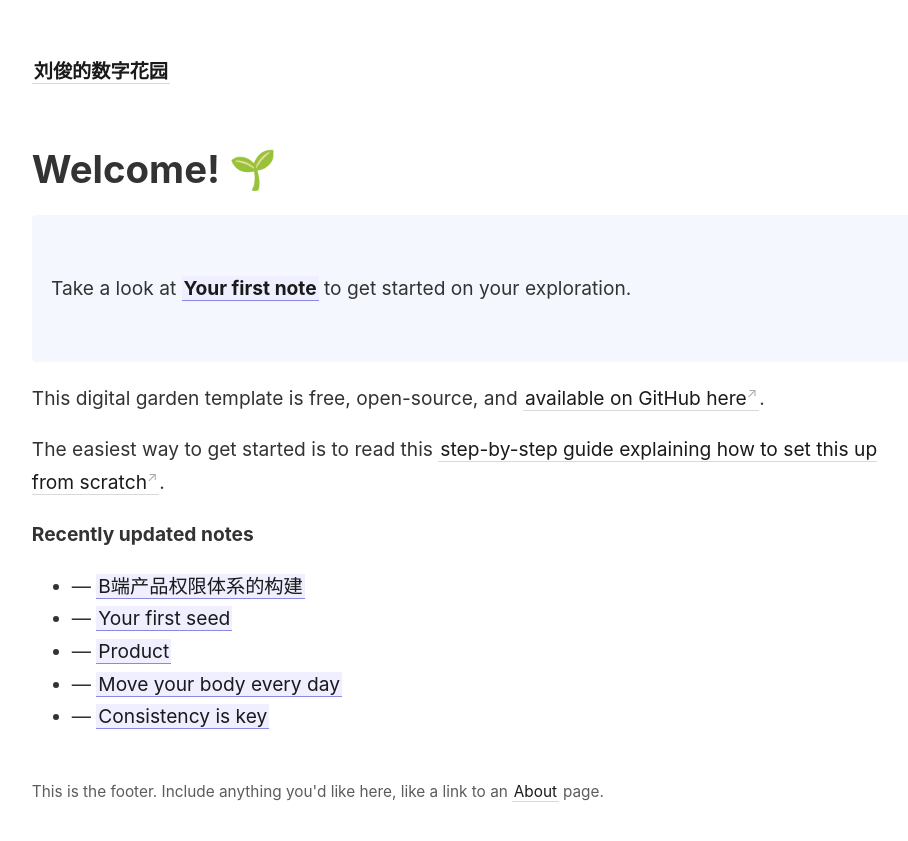
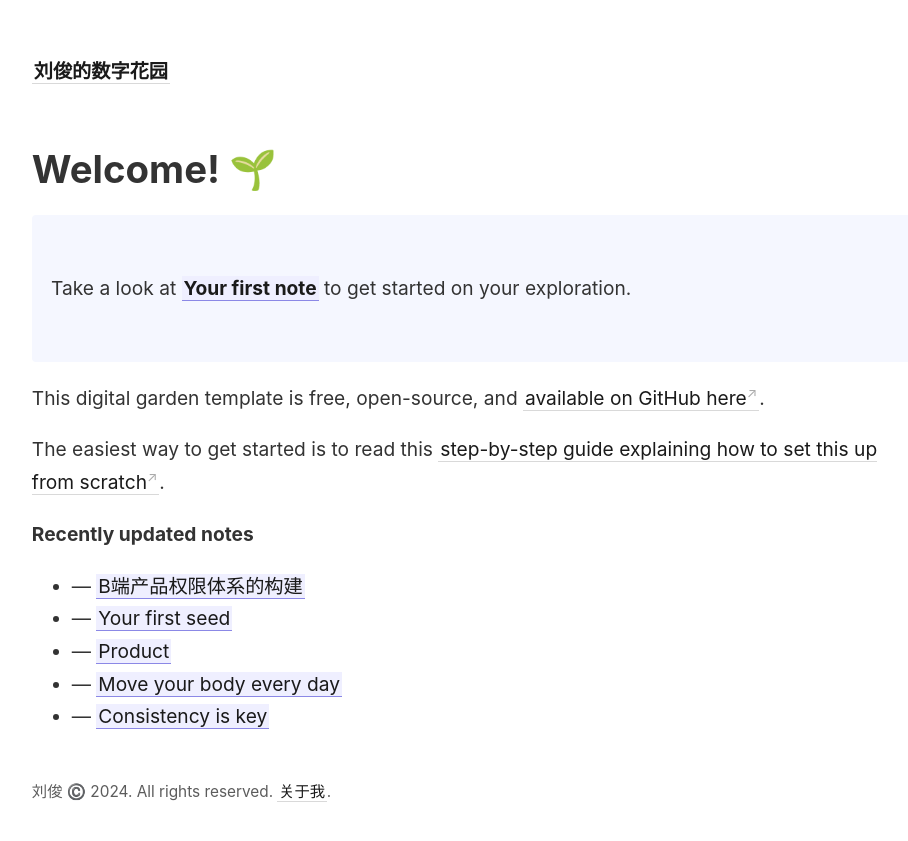
Before and after one commit to ChristineCharlotte/Brain, a Jekyll site: the page built from _pages/index.md, in a window 1280 px wide. Shown: the top 841 px of the page, without its empty margins (45-953 px from the left). Built offline with Jekyll 4.4.1, drawn with Linux system fonts in a browser that asks for light colours.

Commit message:
Update footer.html

```diff
--- a/_includes/footer.html
+++ b/_includes/footer.html
@@ -1 +1 @@
-This is the footer. Include anything you'd like here, like a link to an <a class="internal-link" href="{{ site.baseurl }}/about">About</a> page.
+刘俊 ©️ 2024. All rights reserved. <a class="internal-link" href="{{ site.baseurl }}/about">关于我</a>.
```
